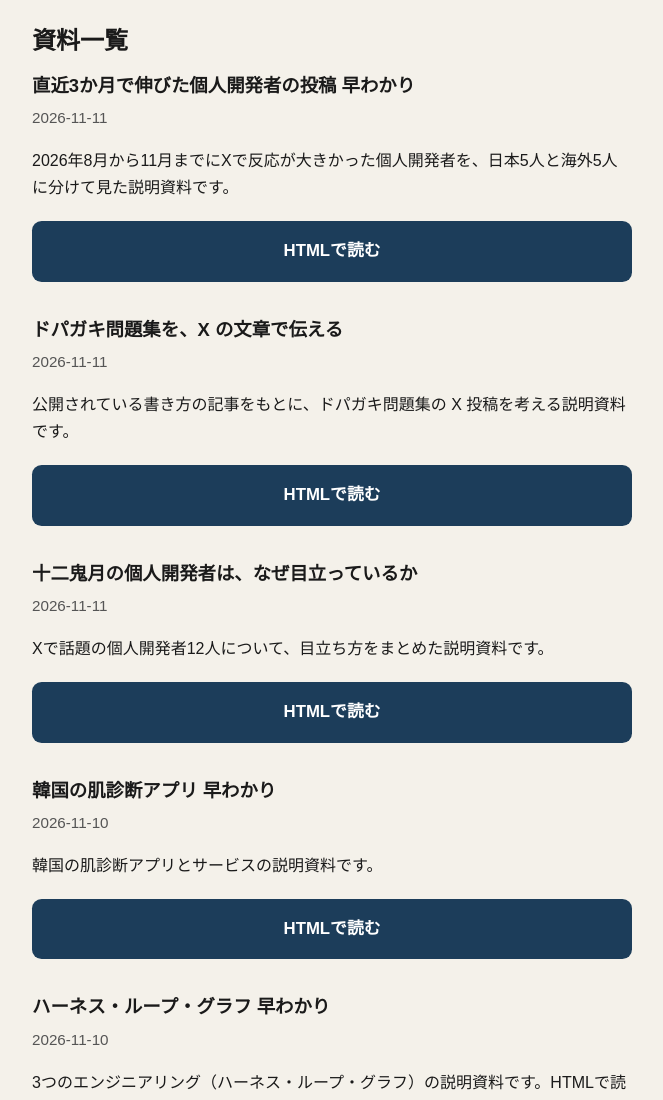
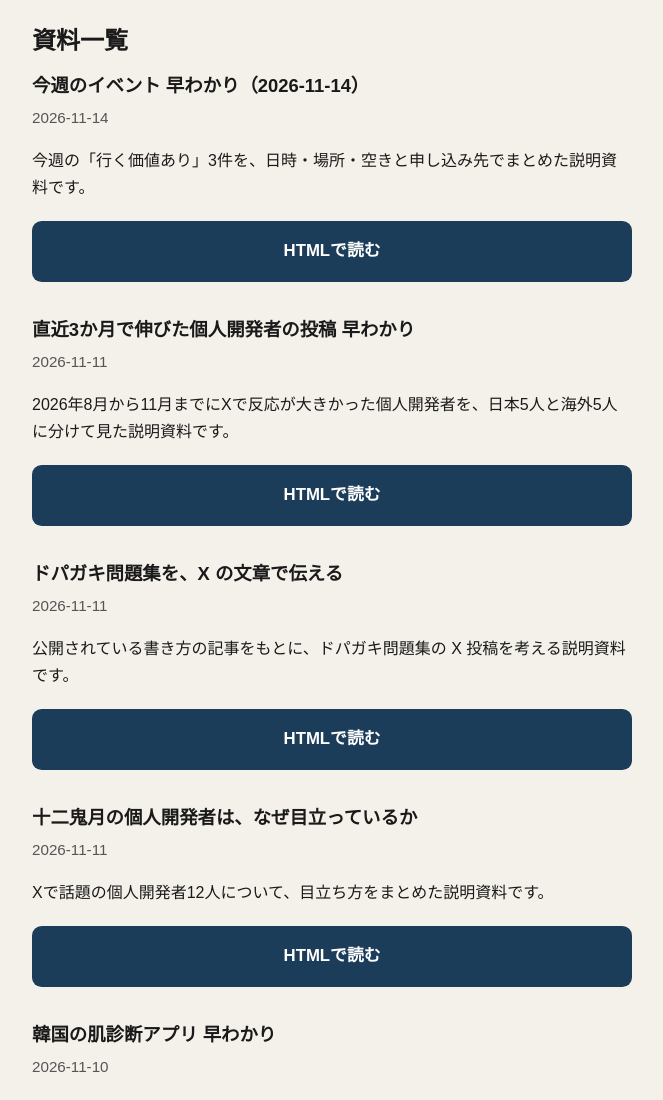
Before and after one commit to shuyaofficial/grokbot-output, a plain HTML site: page index.html in a window 1280 px wide. Shown: the top 1100 px of the page, without its empty margins (308-971 px from the left). Drawn offline with Linux system fonts and the light colour scheme.

Commit message:
docs: 資料一覧に今週のイベント早わかり（2026-11-14）を追加

```diff
--- a/index.html
+++ b/index.html
@@ -49,6 +49,14 @@
   <main>
     <h1>資料一覧</h1>
     <section>
+      <h2>今週のイベント 早わかり（2026-11-14）</h2>
+      <p class="date">2026-11-14</p>
+      <p>今週の「行く価値あり」3件を、日時・場所・空きと申し込み先でまとめた説明資料です。</p>
+      <div class="actions">
+        <a class="btn btn-primary" href="2026-11-14_events.html">HTMLで読む</a>
+      </div>
+    </section>
+    <section>
       <h2>直近3か月で伸びた個人開発者の投稿 早わかり</h2>
       <p class="date">2026-11-11</p>
       <p>2026年8月から11月までにXで反応が大きかった個人開発者を、日本5人と海外5人に分けて見た説明資料です。</p>
```
